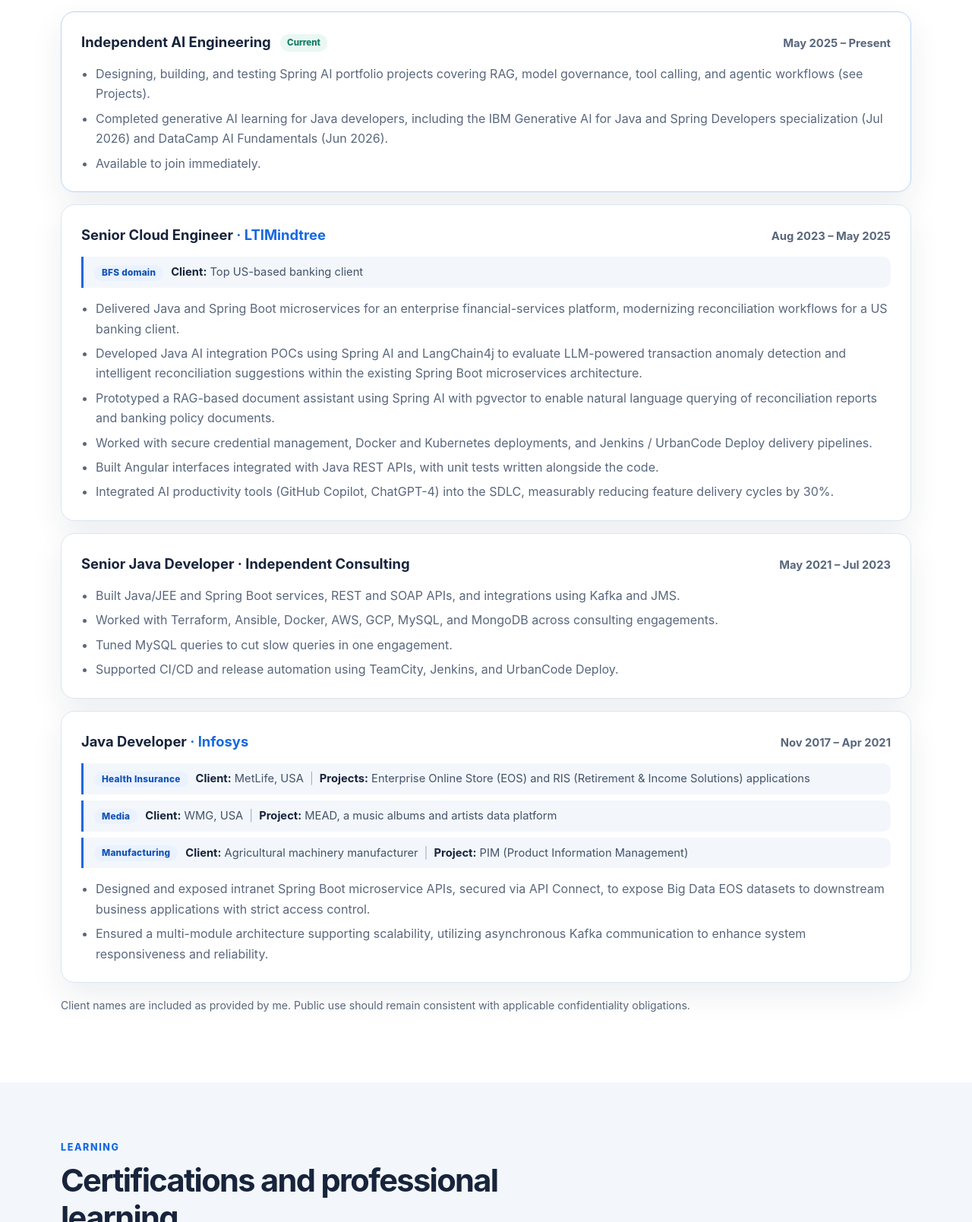
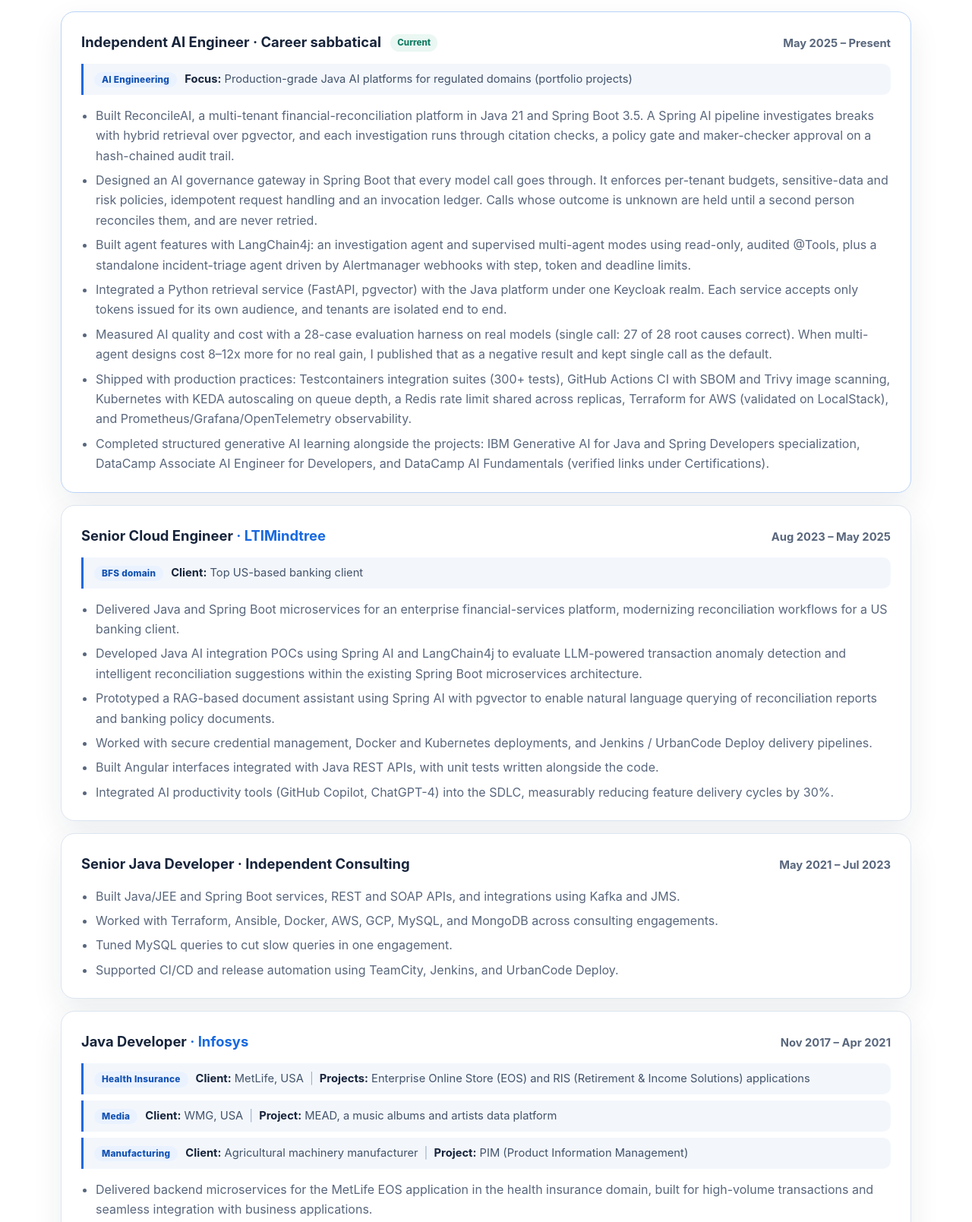
Before and after one commit to YellaiahMekala/yellaiahmekala.github.io, a plain HTML site: page index.html in a window 1280 px wide. Shown: the part 6380-7989 px from the top of the page at 76% size. Drawn offline with Linux system fonts and the light colour scheme.

Commit message:
Experience: expand Independent AI Engineer and Infosys entries

```diff
--- a/index.html
+++ b/index.html
@@ -732,13 +732,20 @@
         <div class="timeline">
           <article class="timeline-item current">
             <div class="timeline-top">
-              <h3>Independent AI Engineering <span class="badge-now">Current</span></h3>
+              <h3>Independent AI Engineer · Career sabbatical <span class="badge-now">Current</span></h3>
               <span class="date">May 2025 – Present</span>
             </div>
+            <div class="engagements" aria-label="Focus">
+              <p class="engagement"><span class="eng-domain">AI Engineering</span><strong>Focus:</strong> Production-grade Java AI platforms for regulated domains (portfolio projects)</p>
+            </div>
             <ul>
-              <li>Designing, building, and testing Spring AI portfolio projects covering RAG, model governance, tool calling, and agentic workflows (see Projects).</li>
-              <li>Completed generative AI learning for Java developers, including the IBM Generative AI for Java and Spring Developers specialization (Jul 2026) and DataCamp AI Fundamentals (Jun 2026).</li>
-              <li>Available to join immediately.</li>
+              <li>Built ReconcileAI, a multi-tenant financial-reconciliation platform in Java 21 and Spring Boot 3.5. A Spring AI pipeline investigates breaks with hybrid retrieval over pgvector, and each investigation runs through citation checks, a policy gate and maker-checker approval on a hash-chained audit trail.</li>
+              <li>Designed an AI governance gateway in Spring Boot that every model call goes through. It enforces per-tenant budgets, sensitive-data and risk policies, idempotent request handling and an invocation ledger. Calls whose outcome is unknown are held until a second person reconciles them, and are never retried.</li>
+              <li>Built agent features with LangChain4j: an investigation agent and supervised multi-agent modes using read-only, audited @Tools, plus a standalone incident-triage agent driven by Alertmanager webhooks with step, token and deadline limits.</li>
+              <li>Integrated a Python retrieval service (FastAPI, pgvector) with the Java platform under one Keycloak realm. Each service accepts only tokens issued for its own audience, and tenants are isolated end to end.</li>
+              <li>Measured AI quality and cost with a 28-case evaluation harness on real models (single call: 27 of 28 root causes correct). When multi-agent designs cost 8–12x more for no real gain, I published that as a negative result and kept single call as the default.</li>
+              <li>Shipped with production practices: Testcontainers integration suites (300+ tests), GitHub Actions CI with SBOM and Trivy image scanning, Kubernetes with KEDA autoscaling on queue depth, a Redis rate limit shared across replicas, Terraform for AWS (validated on LocalStack), and Prometheus/Grafana/OpenTelemetry observability.</li>
+              <li>Completed structured generative AI learning alongside the projects: IBM Generative AI for Java and Spring Developers specialization, DataCamp Associate AI Engineer for Developers, and DataCamp AI Fundamentals (verified links under Certifications).</li>
             </ul>
           </article>
 
@@ -784,8 +791,12 @@
               <p class="engagement"><span class="eng-domain">Manufacturing</span><strong>Client:</strong> Agricultural machinery manufacturer<span class="sep">|</span><strong>Project:</strong> PIM (Product Information Management)</p>
             </div>
             <ul>
-              <li>Designed and exposed intranet Spring Boot microservice APIs, secured via API Connect, to expose Big Data EOS datasets to downstream business applications with strict access control.</li>
-              <li>Ensured a multi-module architecture supporting scalability, utilizing asynchronous Kafka communication to enhance system responsiveness and reliability.</li>
+              <li>Delivered backend microservices for the MetLife EOS application in the health insurance domain, built for high-volume transactions and seamless integration with business applications.</li>
+              <li>Designed and exposed intranet Spring Boot microservice APIs, secured via API Connect, to expose Big Data EOS datasets to downstream business applications with strict access control; worked with product teams on requirements analysis and feature delivery.</li>
+              <li>Ensured a multi-module architecture supporting scalability, using asynchronous Kafka communication for system responsiveness and reliability, with JUnit and Mockito unit test suites across the microservice modules.</li>
+              <li>Developed and enhanced core features and REST APIs of the RIS Financial Work Station (FWS), a retirement and income product platform, under strict SLA requirements in a regulated financial-services domain.</li>
+              <li>Built Angular components and Java APIs for WMG&rsquo;s MEAD music licensing platform, with XML/XSD data validation pipelines and FTL template integrations.</li>
+              <li>Executed an SAP Commerce (Hybris) Back Office upgrade and storefront enhancements for a global agricultural machinery manufacturer&rsquo;s multi-region e-commerce catalog.</li>
             </ul>
           </article>
         </div>
```
